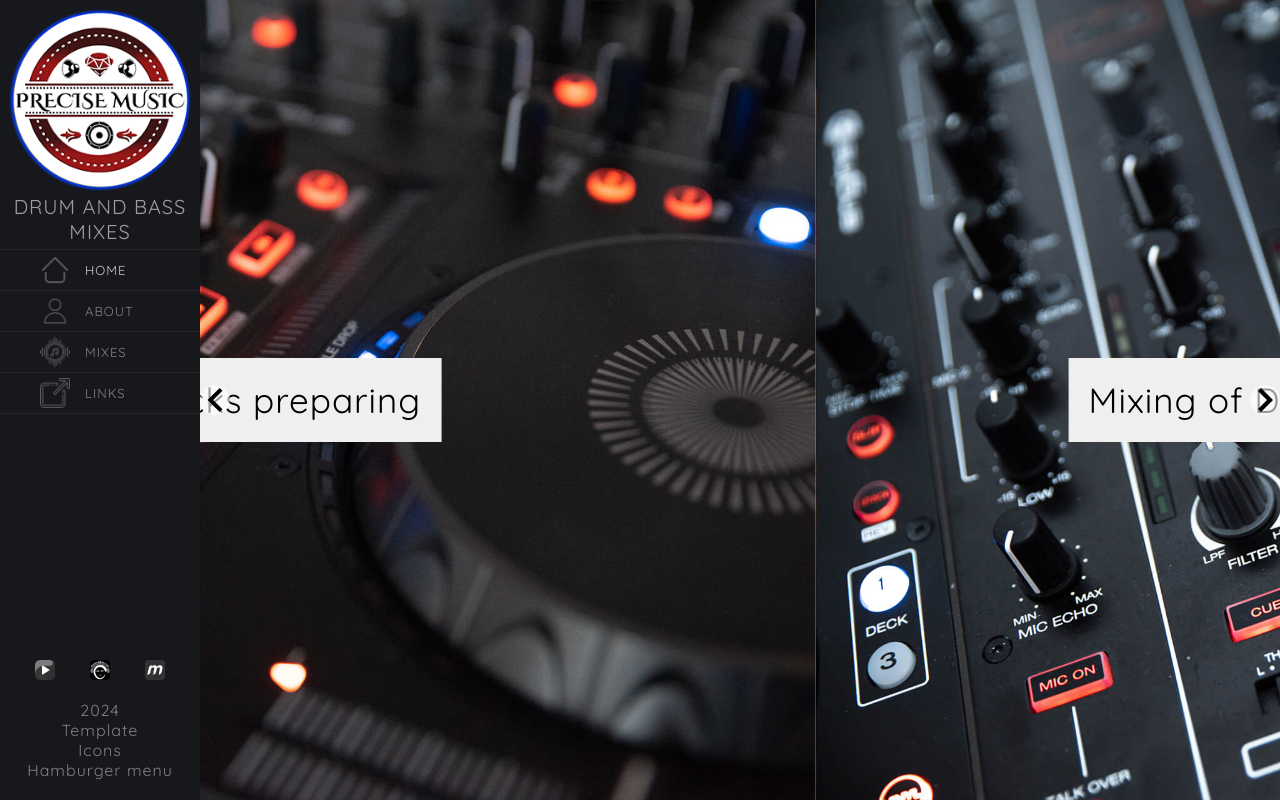
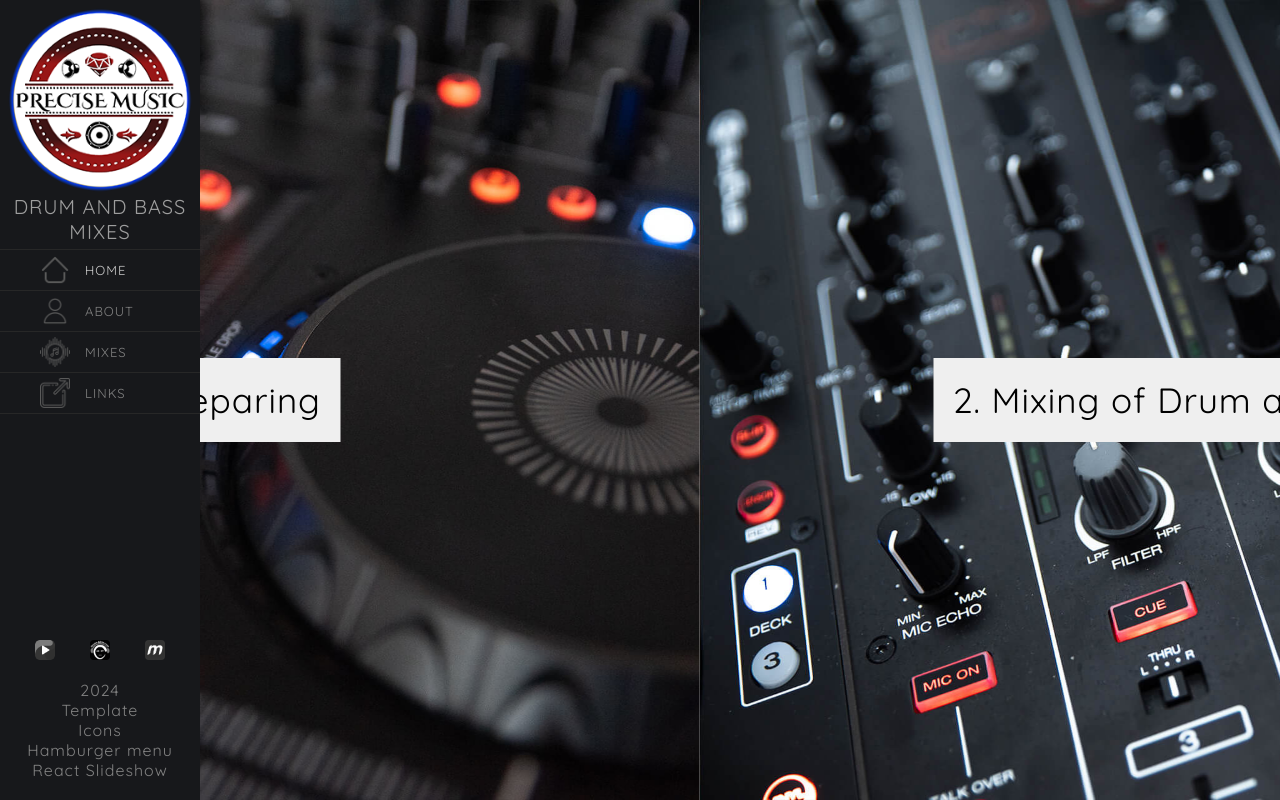
Before and after one commit to matejvalocky/precise-music-react, a React (Create React App) app: page / in a window 1280 px wide. Built offline with nearby package versions, Linux system fonts and the light colour scheme.

Commit message:
skrytie šípiek v slideshow, nastavenie spravania sa slideshow v Slide elemente, pridanie odkazu na react-slideshow do SideNav komponenty.

```diff
--- a/src/components/SideNav.js
+++ b/src/components/SideNav.js
@@ -46,7 +46,8 @@ const SideNav = () => {
           <p>2024</p>
           <a href="https://preview.themeforest.net/item/watson-vcard-resume-cv-portfolio-template/full_screen_preview/22526409" target="_blank" rel="noreferrer">Template</a> <br />
           <a href="https://www.flaticon.com/" target="_blank"  rel="noreferrer">Icons</a> <br />
-          <a href="https://codepen.io/alvarotrigo/pen/wvrzPWL">Hamburger menu</a>
+          <a href="https://codepen.io/alvarotrigo/pen/wvrzPWL" target="_blank"  rel="noreferrer">Hamburger menu</a> <br />
+          <a href="https://react-slideshow-image.netlify.app/?path=/story/introduction--page" target="_blank"  rel="noreferrer">React Slideshow</a>
         </div>
       </div>
     </aside>
--- a/src/components/Slideshows.css
+++ b/src/components/Slideshows.css
@@ -18,3 +18,9 @@
 .slideshow-frame{
   width: calc(100vw - 200px);
 }
+
+
+/* skrytie šípiek */
+button.nav.default-nav{
+  display: none;
+}
--- a/src/components/Slideshows.js
+++ b/src/components/Slideshows.js
@@ -2,8 +2,7 @@ import React from "react";
 import { Slide } from "react-slideshow-image";
 import "react-slideshow-image/dist/styles.css";
 import "./Slideshows.css";
-import "./SlideshowsQueries.css"
-
+import "./SlideshowsQueries.css";
 
 import img1 from "../slideshow/img1.jpg";
 import img2 from "../slideshow/img2.jpg";
@@ -11,37 +10,39 @@ import img3 from "../slideshow/img3.jpg";
 import img4 from "../slideshow/img4.jpg";
 
 const Slideshows = () => {
-  const images = [
-    img1,
-    img2,
-    img3,
-    img4
-  ];
+  const images = [img1, img2, img3, img4];
 
   return (
     <div className="slideshow-frame">
-      <Slide>
+
+      <Slide
+      autoplay={true}
+      pauseOnHover={true}
+      duration={5000}
+      transitionDuration={800}
+      >
         <div className="each-slide-effect">
           <div style={{ backgroundImage: `url(${images[0]})` }}>
-            <span>Tracks preparing</span>
+            <span>1. Tracks preparing</span>
           </div>
         </div>
         <div className="each-slide-effect">
           <div style={{ backgroundImage: `url(${images[1]})` }}>
-            <span>Mixing of Drum and Bass Music</span>
+            <span>2. Mixing of Drum and Bass Music</span>
           </div>
         </div>
         <div className="each-slide-effect">
           <div style={{ backgroundImage: `url(${images[2]})` }}>
-            <span>Publishing</span>
+            <span>3. Publishing</span>
           </div>
         </div>
         <div className="each-slide-effect">
           <div style={{ backgroundImage: `url(${images[3]})` }}>
-            <span>Listening</span>
+            <span>4. Listening</span>
           </div>
         </div>
       </Slide>
+
     </div>
   );
 };
```
